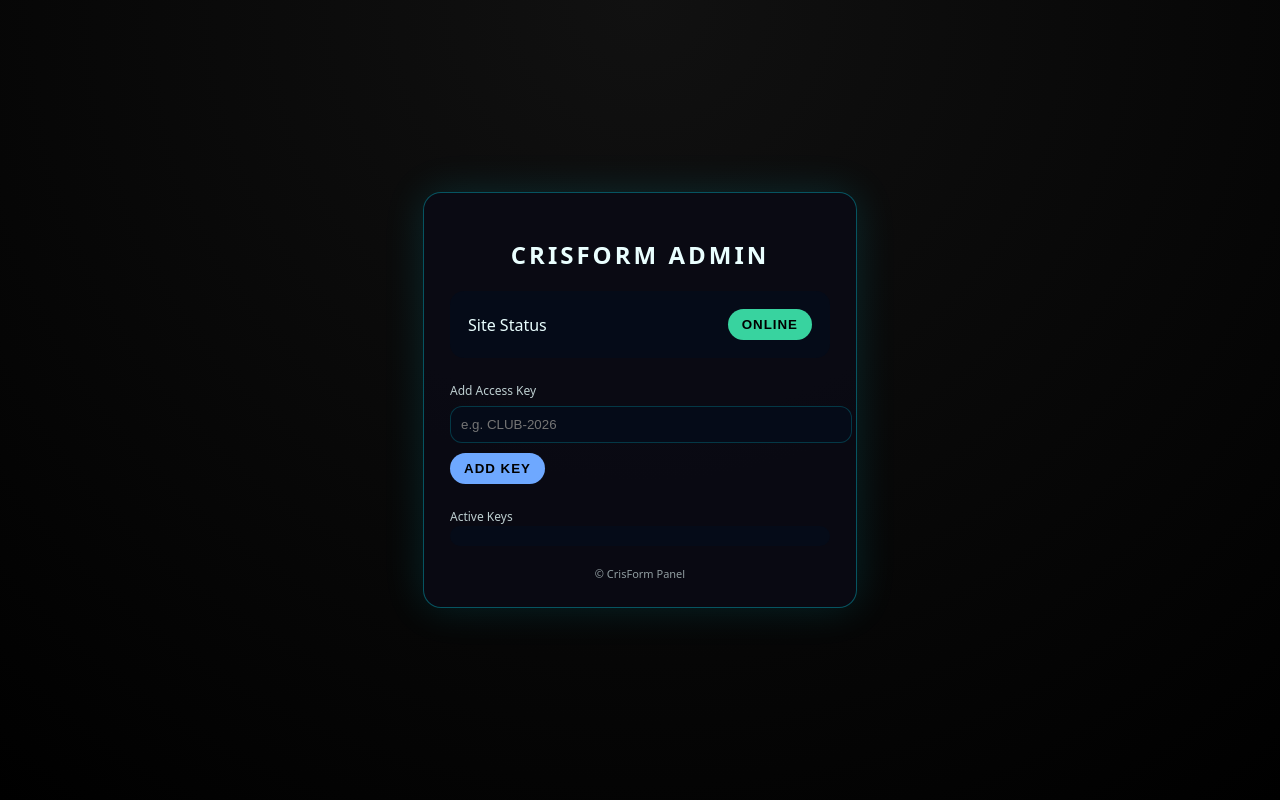
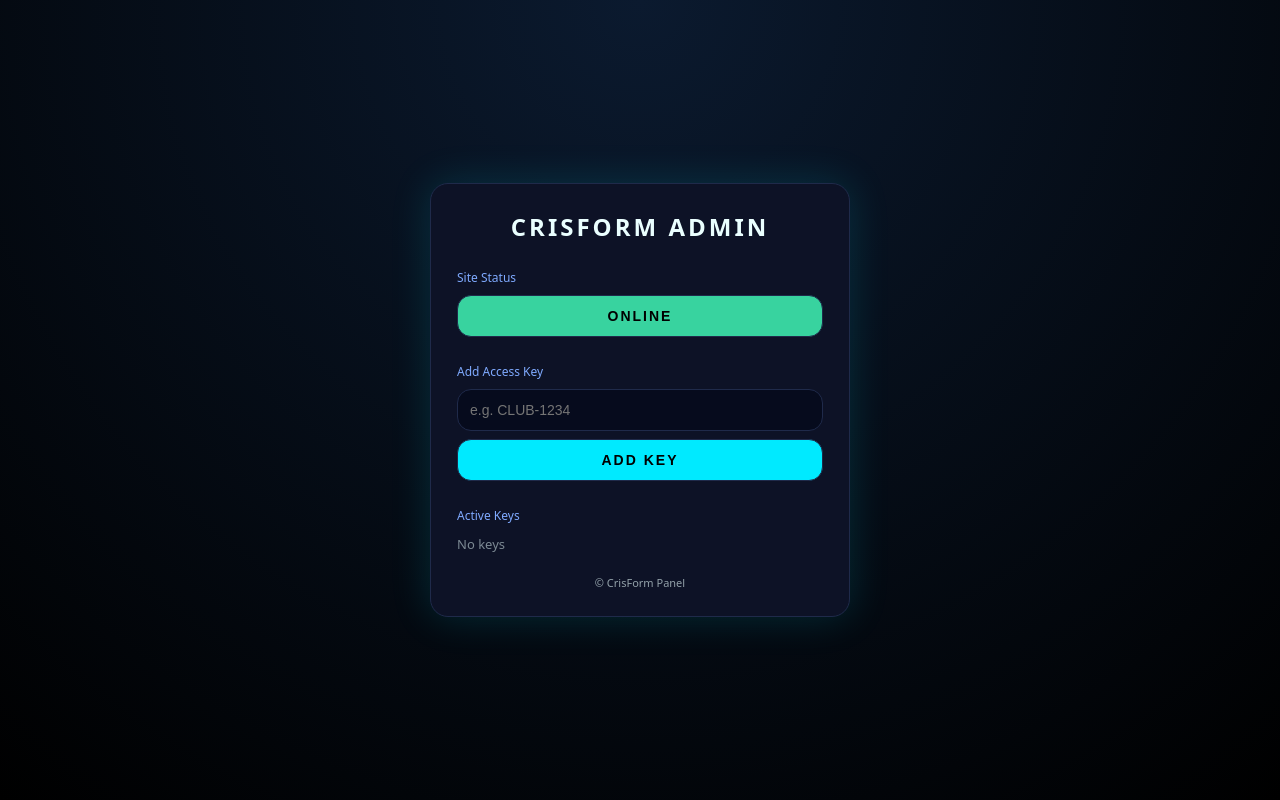
Before and after one commit to nel656791-del/add, a plain HTML site: page admin.html in a window 1280 px wide. Drawn offline with Linux system fonts and the light colour scheme.

Commit message:
Update admin.html

```diff
--- a/admin.html
+++ b/admin.html
@@ -6,170 +6,194 @@
 <meta name="viewport" content="width=device-width, initial-scale=1.0">
 
 <style>
+:root{
+  --bg:#050814;
+  --card:#0d1226;
+  --border:#1f2a4a;
+  --text:#eaffff;
+  --muted:#7faaff;
+  --accent:#00eaff;
+  --danger:#ff5c7a;
+  --success:#38d39f;
+}
+*{box-sizing:border-box}
+
 body{
   margin:0;
   font-family:system-ui,Segoe UI,Roboto;
-  background:radial-gradient(circle at top,#111,#000);
-  color:#eaffff;
+  background:radial-gradient(circle at top,#0b1a2f,#000);
+  color:var(--text);
   min-height:100vh;
   display:flex;
   justify-content:center;
   align-items:center;
+  padding:20px;
 }
+
 .panel{
-  width:380px;
-  background:rgba(10,10,20,.9);
-  border:1px solid #00eaff55;
+  width:420px;
+  background:var(--card);
+  border:1px solid var(--border);
   border-radius:18px;
   padding:26px;
-  box-shadow:0 0 40px #00eaff22;
+  box-shadow:0 0 40px rgba(0,234,255,.15);
 }
+
 h2{
   text-align:center;
   letter-spacing:3px;
-  margin-bottom:20px;
+  margin-top:0;
 }
+
 .section{
-  margin-bottom:20px;
+  margin-top:22px;
 }
+
 label{
   font-size:12px;
-  opacity:.8;
+  color:var(--muted);
 }
-input{
+
+input,button{
   width:100%;
-  margin-top:6px;
-  padding:10px;
-  border-radius:12px;
-  border:1px solid #00eaff33;
-  background:#050b18;
-  color:#eaffff;
+  padding:12px;
+  border-radius:14px;
+  border:1px solid var(--border);
+  background:#060b1d;
+  color:var(--text);
+  margin-top:8px;
+  font-size:14px;
 }
-.toggle{
-  padding:18px;
-  border-radius:14px;
-  background:#050b18;
+
+button{
+  cursor:pointer;
+  font-weight:700;
+  letter-spacing:2px;
+}
+
+.add{background:var(--accent);color:#000}
+.del{background:var(--danger);color:#000}
+.on{background:var(--success);color:#000}
+.off{background:var(--danger);color:#000}
+
+.key-list{
+  margin-top:10px;
+  font-size:13px;
+}
+
+.key-item{
   display:flex;
   justify-content:space-between;
   align-items:center;
+  padding:8px 10px;
+  border-bottom:1px solid var(--border);
 }
-button{
-  padding:8px 14px;
-  border-radius:18px;
-  border:none;
-  cursor:pointer;
-  font-weight:700;
-  letter-spacing:1px;
-}
-.on{background:#38d39f;color:#000}
-.off{background:#ff5c7a;color:#000}
-.add{background:#6ea8ff;color:#000;margin-top:10px}
-.keylist{
-  background:#050b18;
-  border-radius:12px;
-  padding:10px;
-  font-size:12px;
-  max-height:140px;
-  overflow:auto;
-}
-.keyitem{
-  display:flex;
-  justify-content:space-between;
-  margin-bottom:6px;
-}
-.keyitem button{
-  background:#ff5c7a;
-  color:#000;
-  font-size:10px;
-}
+
 footer{
   text-align:center;
   font-size:11px;
   opacity:.6;
-  margin-top:14px;
+  margin-top:22px;
 }
 </style>
 </head>
 
 <body>
 <div class="panel">
+
   <h2>CRISFORM ADMIN</h2>
 
   <!-- SITE TOGGLE -->
-  <div class="section toggle">
-    <span>Site Status</span>
-    <button id="toggleBtn"></button>
+  <div class="section">
+    <label>Site Status</label>
+    <button id="siteBtn"></button>
   </div>
 
   <!-- ADD KEY -->
   <div class="section">
     <label>Add Access Key</label>
-    <input id="newKey" placeholder="e.g. CLUB-2026">
+    <input id="newKey" placeholder="e.g. CLUB-1234">
     <button class="add" onclick="addKey()">ADD KEY</button>
   </div>
 
   <!-- KEY LIST -->
   <div class="section">
     <label>Active Keys</label>
-    <div class="keylist" id="keyList"></div>
+    <div id="keys" class="key-list"></div>
   </div>
 
   <footer>© CrisForm Panel</footer>
 </div>
 
 <script>
+const siteBtn = document.getElementById("siteBtn");
+const keysBox = document.getElementById("keys");
 
-const btn = document.getElementById("toggleBtn");
+function getKeys(){
+  return JSON.parse(localStorage.getItem("ADMIN_KEYS") || "[]");
+}
 
-function renderToggle(){
+function saveKeys(keys){
+  localStorage.setItem("ADMIN_KEYS", JSON.stringify(keys));
+}
+
+function renderSite(){
   const state = localStorage.getItem("SITE_STATUS") || "on";
   if(state==="on"){
-    btn.textContent="ONLINE";
-    btn.className="on";
+    siteBtn.textContent="ONLINE";
+    siteBtn.className="on";
   }else{
-    btn.textContent="OFFLINE";
-    btn.className="off";
+    siteBtn.textContent="OFFLINE";
+    siteBtn.className="off";
   }
 }
-btn.onclick = ()=>{
-  const cur = localStorage.getItem("SITE_STATUS") || "on";
-  localStorage.setItem("SITE_STATUS", cur==="on"?"off":"on");
-  renderToggle();
+
+siteBtn.onclick = ()=>{
+  const state = localStorage.getItem("SITE_STATUS") || "on";
+  localStorage.setItem("SITE_STATUS", state==="on"?"off":"on");
+  renderSite();
 };
 
+function renderKeys(){
+  const keys = getKeys();
+  keysBox.innerHTML = "";
+  if(keys.length===0){
+    keysBox.innerHTML="<div style='opacity:.5'>No keys</div>";
+    return;
+  }
+  keys.forEach(k=>{
+    const div = document.createElement("div");
+    div.className="key-item";
+    div.innerHTML=`
+      <span>${k}</span>
+      <button class="del" onclick="removeKey('${k}')">X</button>
+    `;
+    keysBox.appendChild(div);
+  });
+}
 
-let keys = JSON.parse(localStorage.getItem("ADMIN_KEYS") || "[]");
+function addKey(){
+  const input = document.getElementById("newKey");
+  const key = input.value.trim();
+  if(!key) return;
 
-function saveKeys(){
-  localStorage.setItem("ADMIN_KEYS", JSON.stringify(keys));
+  let keys = getKeys();
+  if(keys.includes(key)) return alert("Key already exists.");
+
+  keys.push(key);
+  saveKeys(keys);
+  input.value="";
   renderKeys();
 }
 
-function addKey(){
-  const k = newKey.value.trim();
-  if(!k || keys.includes(k)) return;
-  keys.push(k);
-  saveKeys();
-  newKey.value="";
+function removeKey(key){
+  let keys = getKeys().filter(k=>k!==key);
+  saveKeys(keys);
+  localStorage.removeItem("EXPIRE_"+key);
+  renderKeys();
 }
 
-function removeKey(k){
-  keys = keys.filter(x => x !== k);
-  saveKeys();
-}
-
-function renderKeys(){
-  keyList.innerHTML = "";
-  keys.forEach(k=>{
-    const div = document.createElement("div");
-    div.className="keyitem";
-    div.innerHTML = `<span>${k}</span>
-      <button onclick="removeKey('${k}')">X</button>`;
-    keyList.appendChild(div);
-  });
-}
-
-renderToggle();
+renderSite();
 renderKeys();
 </script>
 </body>
```
